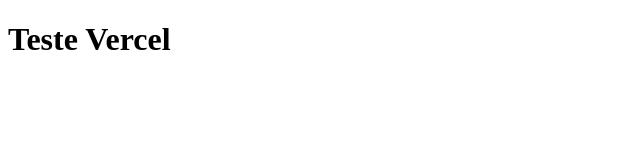
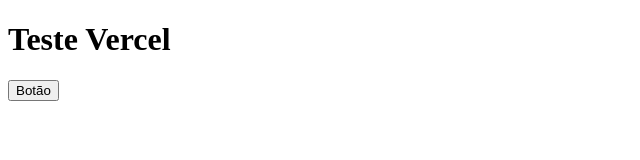
Before and after one commit to willianPaulinoSantos/consultoria, a Next.js app: page / in a window 1280 px wide. Shown: the top 160 px of the page, without its empty margins (0-640 px from the left). Built offline with nearby package versions, Linux system fonts and the light colour scheme.

Commit message:
trying nested components

```diff
--- a/pages/index.js
+++ b/pages/index.js
@@ -1,5 +1,19 @@
+function MyButton(){
+    return (
+        <button>
+            Botão
+        </button>
+    )
+
+}
+
 function Home() {
-    return <h1>Teste Vercel</h1>
+    return (
+    <div>
+        <h1>Teste Vercel</h1>
+        <MyButton />
+    </div>
+    )
 }
 
 export default Home
```
